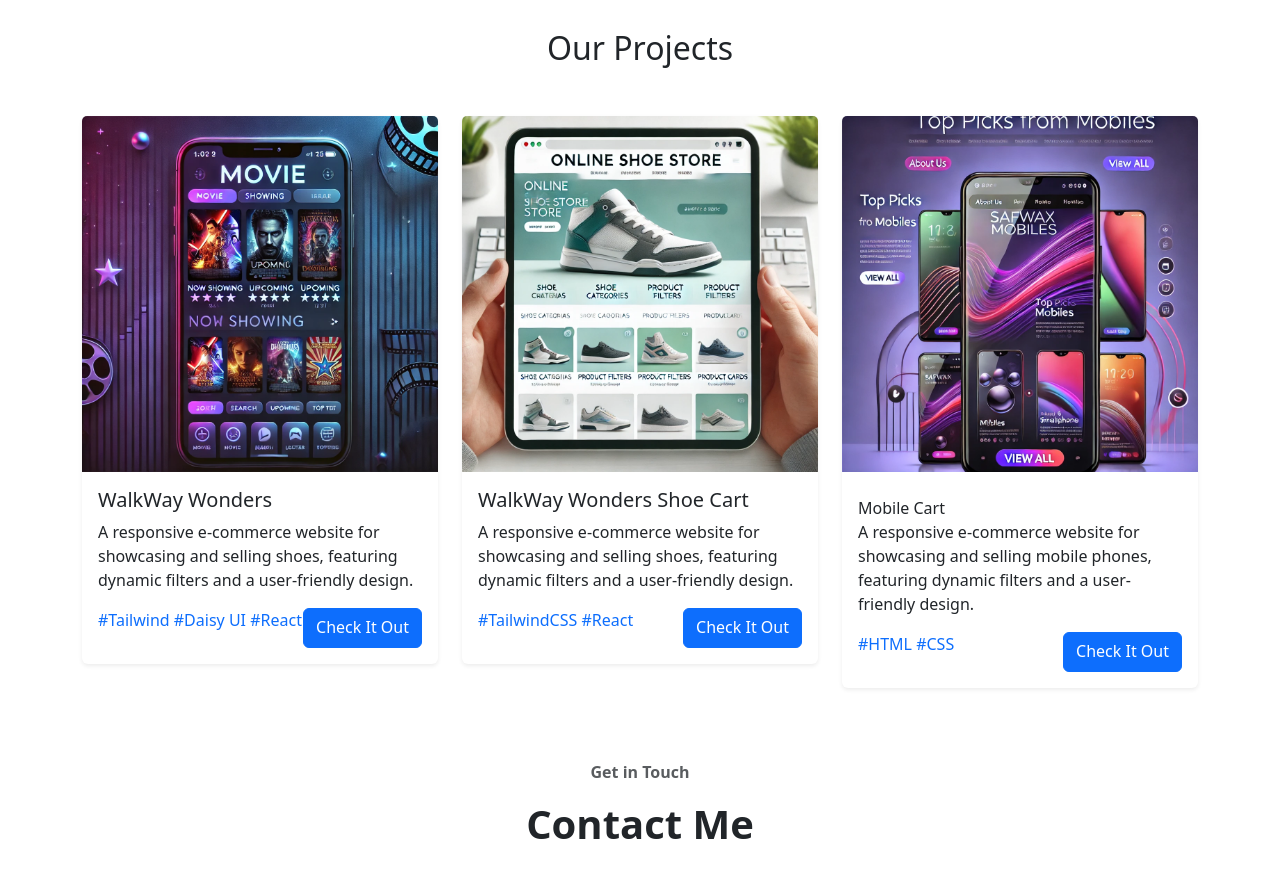
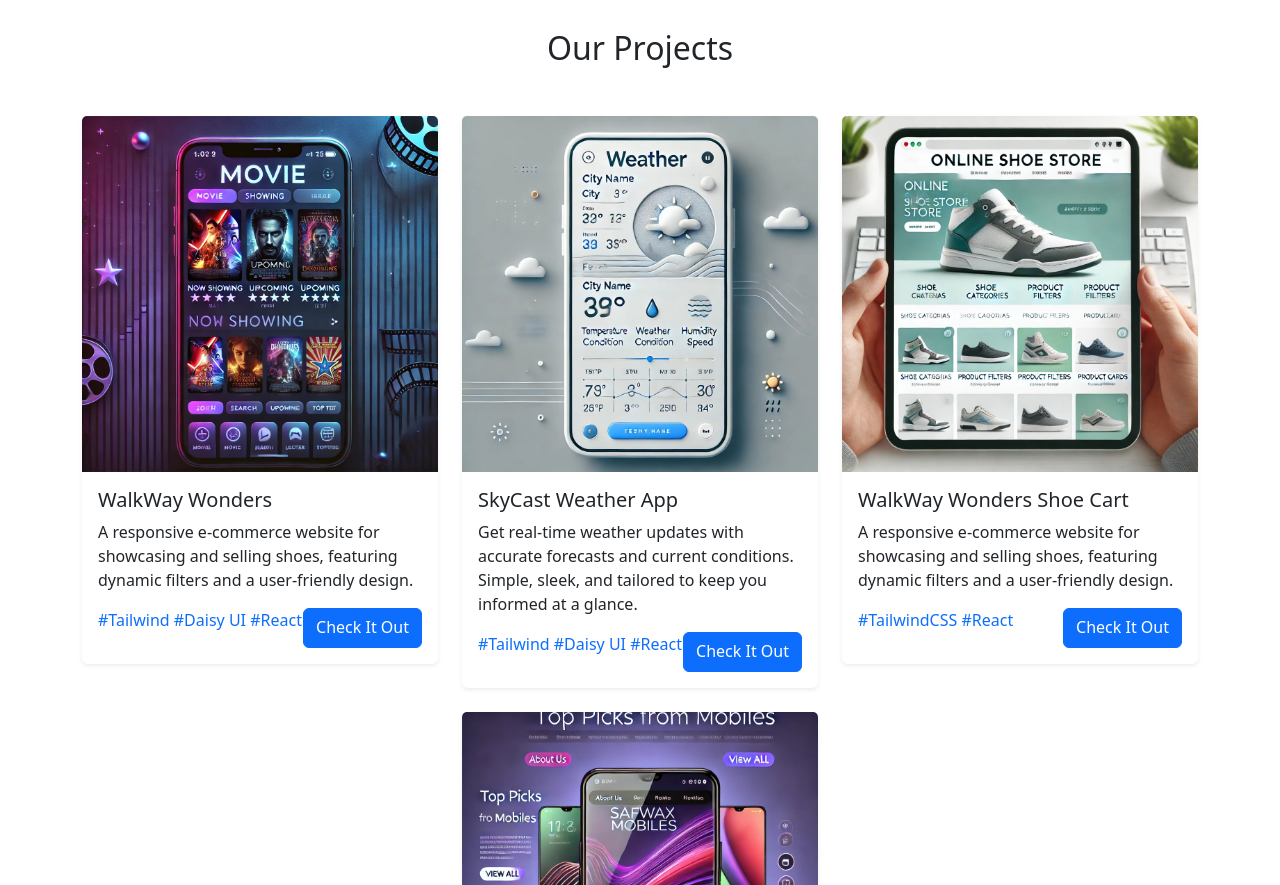
Before and after one commit to Safwaxx-dev/html-css-js-portfolio, a plain HTML site: page index.html in a window 1280 px wide. Shown: the part 2130-3015 px from the top of the page. Drawn offline with nearby package versions, Linux system fonts and the light colour scheme.

Commit message:
feat: new project added

```diff
--- a/index.html
+++ b/index.html
@@ -247,7 +247,7 @@
                 <!-- Project 1 -->
                 <div class="col-md-4 mb-4  ">
                     <div class="card shadow-sm border-0">
-                        <img src="assets/project movie app.webp" class="card-img-top img-fluid" alt="Project 1">
+                        <img src="assets/project movie app.webp" class="card-img-top img-fluid" alt="Weather App">
                         <div class="card-body">
                             <h5 class="card-title">WalkWay Wonders</h5>
                             <p class="card-text">A responsive e-commerce website for showcasing and selling shoes,
@@ -267,6 +267,26 @@
                 <!-- Project 2 -->
                 <div class="col-md-4 mb-4  ">
                     <div class="card shadow-sm border-0">
+                        <img src="assets/skycast.png" class="card-img-top img-fluid" alt="Project 1">
+                        <div class="card-body">
+                            <h5 class="card-title">SkyCast Weather App</h5>
+                            <p class="card-text">Get real-time weather updates with accurate forecasts and current
+                                conditions. Simple, sleek, and tailored to keep you informed at a glance.</p>
+                            <div class="d-flex justify-content-between ">
+
+                                <p class="d-flex justify-content-center text-primary">#Tailwind #Daisy UI
+                                    #React
+                                </p>
+                                <a href="https://sky-cast-overview.netlify.app" class="btn btn-primary">Check It
+                                    Out</a>
+                            </div>
+                        </div>
+                    </div>
+                </div>
+
+                <!-- Project 3 -->
+                <div class="col-md-4 mb-4  ">
+                    <div class="card shadow-sm border-0">
                         <img src="assets/project-1.webp" class="card-img-top img-fluid" alt="Project 1">
                         <div class="card-body">
                             <h5 class="card-title">WalkWay Wonders Shoe Cart</h5>
@@ -283,7 +303,7 @@
                     </div>
                 </div>
 
-                <!-- Project 3 -->
+                <!-- Project 4 -->
                 <div class="col-md-4 mb-4  ">
 
                     <div class="card shadow-sm border-0">
```
Also changed, not shown: assets/newdp.jfif (deleted), assets/skycast.png (added).
